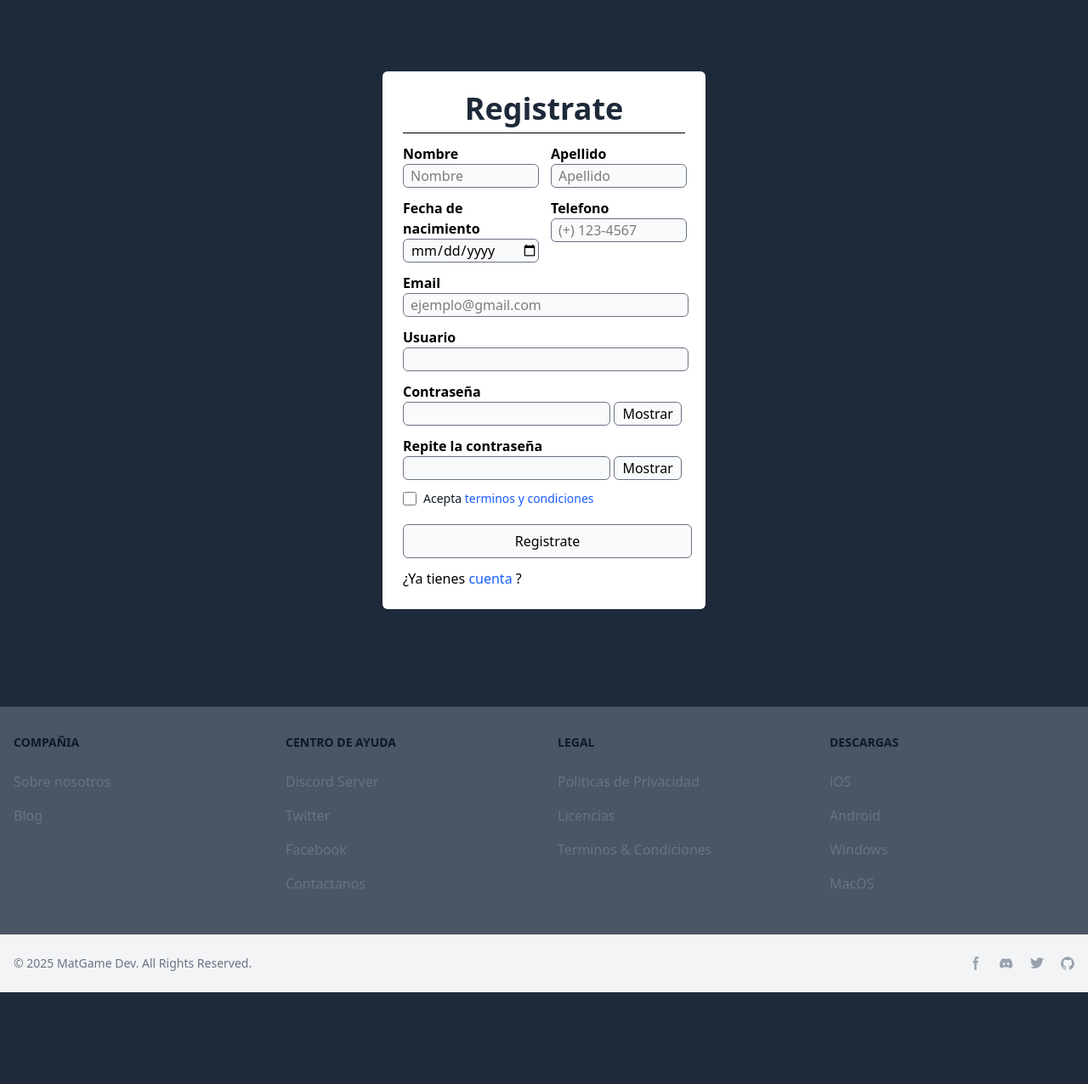
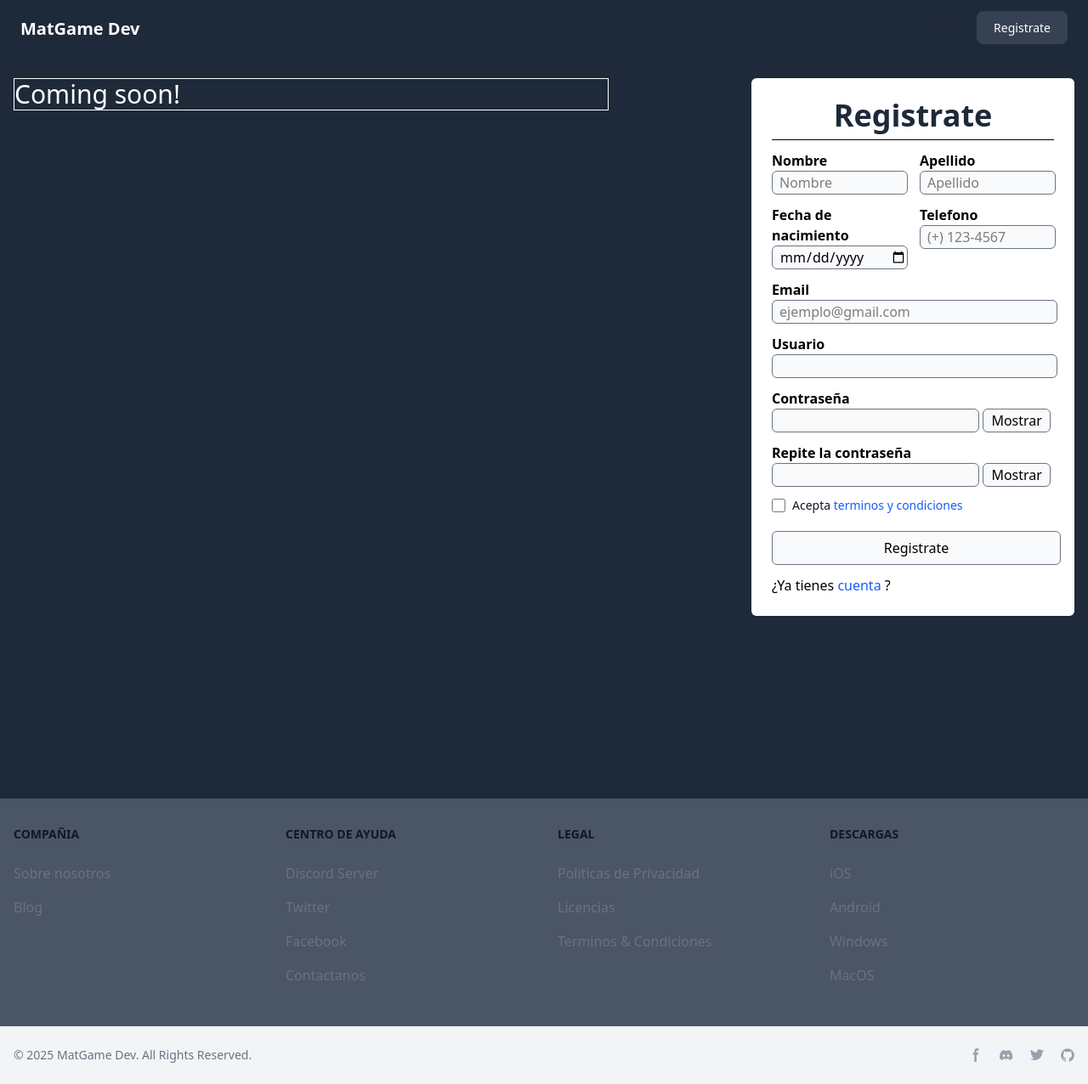
Before and after one commit to Edara2004/php-university, a PHP site: page /view/login/registration.php in a window 1280 px wide. Shown: the whole page at 85% size. Before the commit the page ends 1168 px from the top, so only its background shows below. Run offline with PHP 8.4, Linux system fonts and the light colour scheme.

Commit message:
adding header, rename some files and creating carousel images

```diff
--- a/sections/footer.php
+++ b/sections/footer.php
@@ -47,16 +47,16 @@
             <h2 class="mb-6 text-sm font-semibold text-gray-900 uppercase dark:text-white">Descargas</h2>
             <ul class="text-gray-500 dark:text-gray-400 font-medium">
                 <li class="mb-4">
-                    <a href="../../view/maintances/maintance.php" class="hover:underline">iOS</a>
+                    <a href="../../view/maintenances/maintenances.php" class="hover:underline">iOS</a>
                 </li>
                 <li class="mb-4">
-                    <a href="../../view/maintances/maintance.php" class="hover:underline">Android</a>
+                    <a href="../../view/maintenances/maintenances.php" class="hover:underline">Android</a>
                 </li>
                 <li class="mb-4">
-                    <a href="../../view/maintances/maintance.php" class="hover:underline">Windows</a>
+                    <a href="../../view/maintenances/maintenances.php" class="hover:underline">Windows</a>
                 </li>
                 <li class="mb-4">
-                    <a href="../../view/maintances/maintance.php" class="hover:underline">MacOS</a>
+                    <a href="../../view/maintenances/maintenances.php" class="hover:underline">MacOS</a>
                 </li>
             </ul>
         </div>
--- a/sections/header.php
+++ b/sections/header.php
@@ -1,3 +1,13 @@
 <header>
-
+    <div class="bg-gray-800">
+        <div class="mx-auto w-full max-w-screen-xl mb-6 py-5 p-6 columns-2">
+            <div class="place-items-start">
+                <a href="#" class="font-bold text-xl text-white">MatGame Dev</a>
+            </div>
+            <div class="text-end">
+                <a href="#" class="text-gray-800 dark:text-white hover:bg-gray-50 focus:ring-4 focus:ring-gray-300 font-medium rounded-lg text-sm px-4 py-2 md:px-5 md:py-2.5 dark:hover:bg-gray-700 focus:outline-none dark:focus:ring-gray-800">Ingresar</a>
+                <a href="#" class="text-white bg-gray-700 hover:bg-gray-700 focus:ring-4 focus:ring-blue-300 font-medium rounded-lg text-sm px-4 py-2 md:px-5 md:py-2.5 dark:bg-gray-600 dark:hover:bg-gray-400 focus:outline-none dark:focus:ring-gray-800">Registrate</a>
+            </div>
+        </div>
+    </div>
 </header>
--- a/view/login/registration.php
+++ b/view/login/registration.php
@@ -15,11 +15,21 @@ require_once("../../components/encrypt-registration.php");
 
 <!-- Header -->
 
-
+<?php require '../../sections/header.php'; ?>
 
 <!-- Main -->
-<main class="mb-8">
-    <div class="flex justify-center items-center h-screen">
+<main class="mb-12">
+
+    <div class="grid grid-cols-2">
+
+        <div class="col-start-1 pl-4">
+            <div class="rounded-mb border border-white w-175">
+                <h1 class="text-white text-3xl"> Coming soon!</h1>
+            </div>
+        </div>
+
+        <div class="col-start-2">
+            <div class="place-items-end h-screen pr-4">
                 <!-- Login Form -->
                 <div class="w-95 p-6 shadows-lg bg-white rounded-md">
                     <form action="registration.php" method="post">
@@ -100,7 +110,7 @@ require_once("../../components/encrypt-registration.php");
                                     </div>
 
                                     <!-- Register Buttom -->
-                            <div class="text-start mb-3">
+                                    <div class=" mb-3">
                                         <input class="bg-gray-50 border border-gray-500 w-85 rounded-md h-10 hover:bg-gray-500 dark:hover:text-white" type="submit" name="SingUp" value="Registrate">
                                     </div>
 
@@ -116,6 +126,8 @@ require_once("../../components/encrypt-registration.php");
                     </form>
                 </div>
             </div>
+        </div>
+    </div>
 </main>
 
 <!-- Footer -->
--- a/view/share/politics-and-conditions.php
+++ b/view/share/politics-and-conditions.php
@@ -32,6 +32,6 @@
     </div>
 </main>
 
-<?php require '../../sections/footer.php' ?>
+<?php require '../../sections/footer.php'?>
 </body>
 </html>
```
Also changed, not shown: view/maintenances/maintenances.php (renamed from view/maintances/maintance.php). Lines whose indentation alone changed are shown as unchanged.
